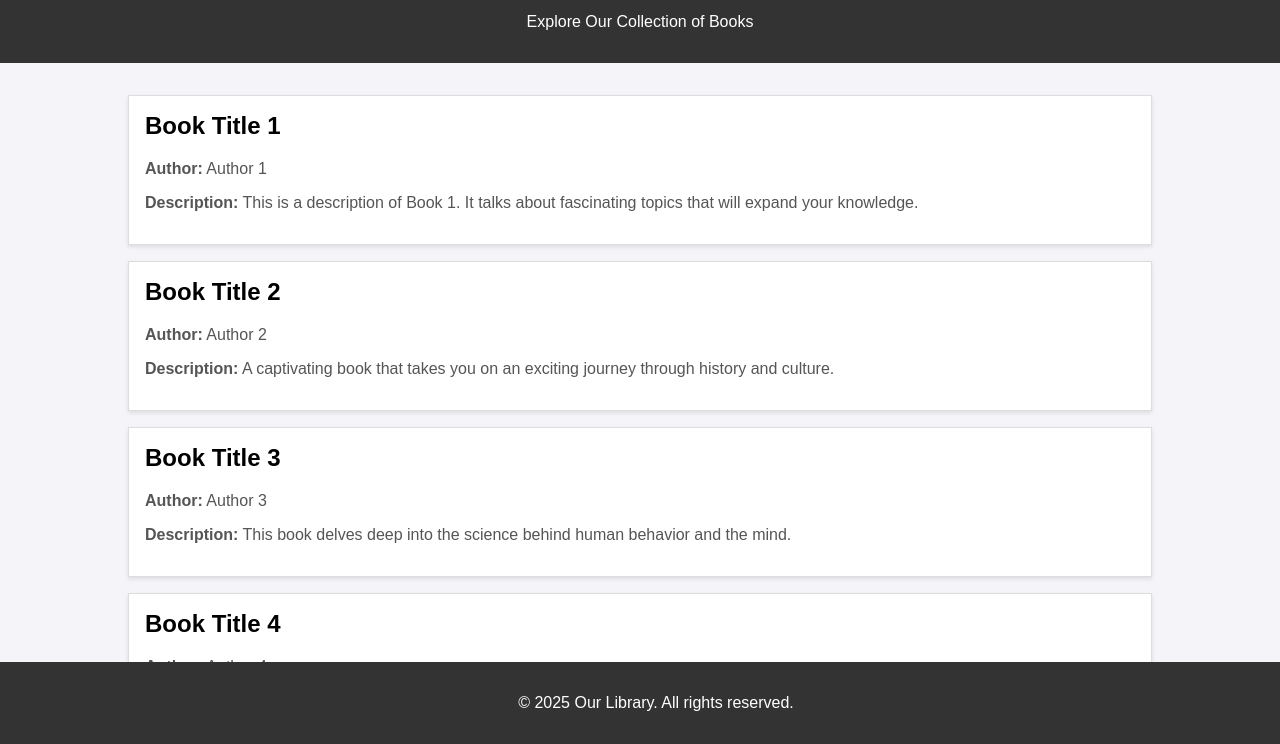
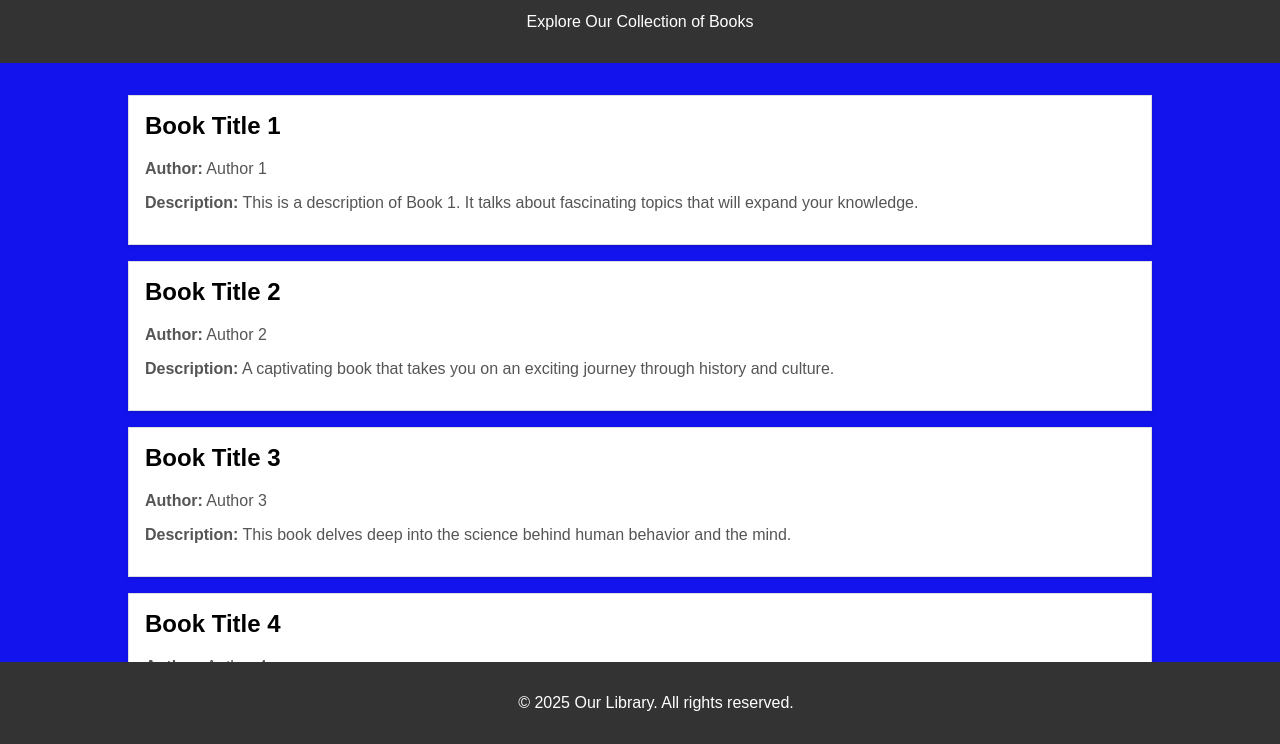
Before and after one commit to Tarek557/Library-Website, a plain HTML site: page Webiste.html in a window 1280 px wide. Shown: the part 56-800 px from the top of the page. Drawn offline with Linux system fonts and the light colour scheme.

Commit message:
Update Webiste.html
changed colors

```diff
--- a/Webiste.html
+++ b/Webiste.html
@@ -9,7 +9,7 @@
             font-family: Arial, sans-serif;
             margin: 0;
             padding: 0;
-            background-color: #f4f4f9;
+            background-color: #1313ee;
         }
         header {
             background-color: #333;
```
